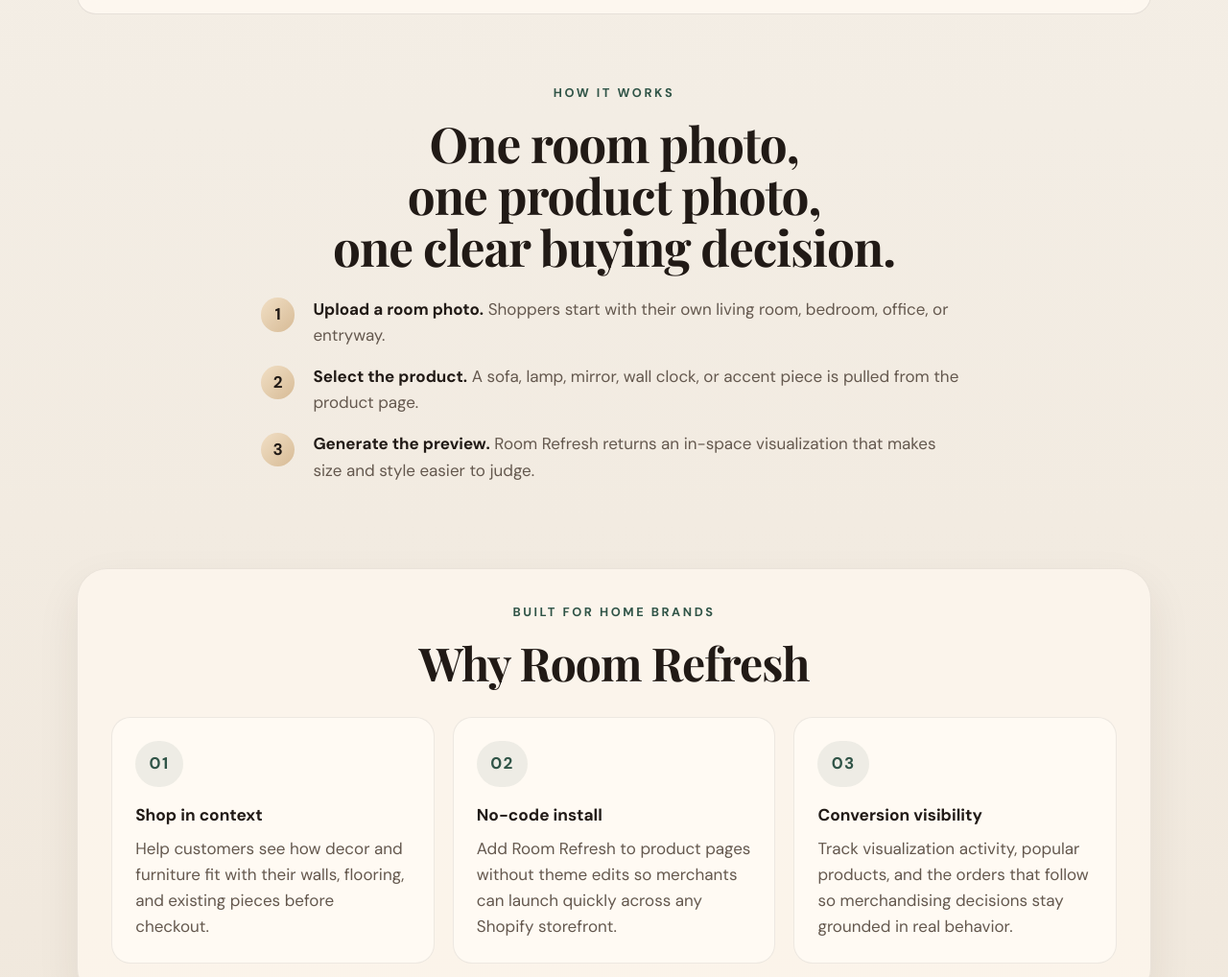
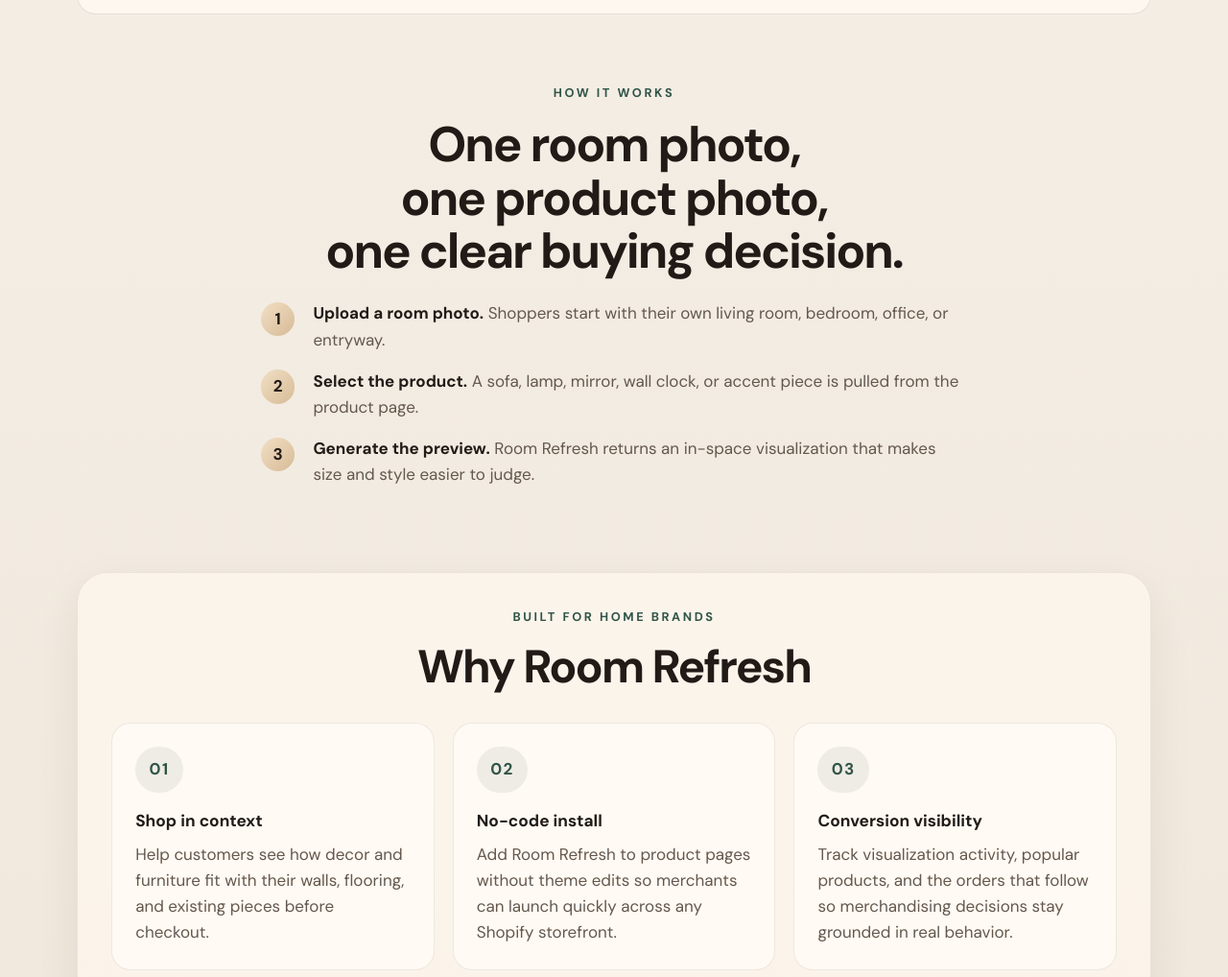
Before and after one commit to argoapps/room-refresh-site, a plain HTML site: page index.html in a window 1280 px wide. Shown: the part 1405-2423 px from the top of the page at 96% size. Drawn offline with nearby package versions, Linux system fonts and the light colour scheme.

Commit message:
Unify heading typography

```diff
--- a/styles.css
+++ b/styles.css
@@ -247,9 +247,10 @@
 .cta h2,
 .features-title {
   margin: 0;
-  font-family: var(--font-display);
-  line-height: 1.05;
-  letter-spacing: -0.02em;
+  font-family: var(--font-sans);
+  font-weight: 700;
+  line-height: 1.08;
+  letter-spacing: -0.04em;
 }
 
 .workflow-copy h2 {
```
